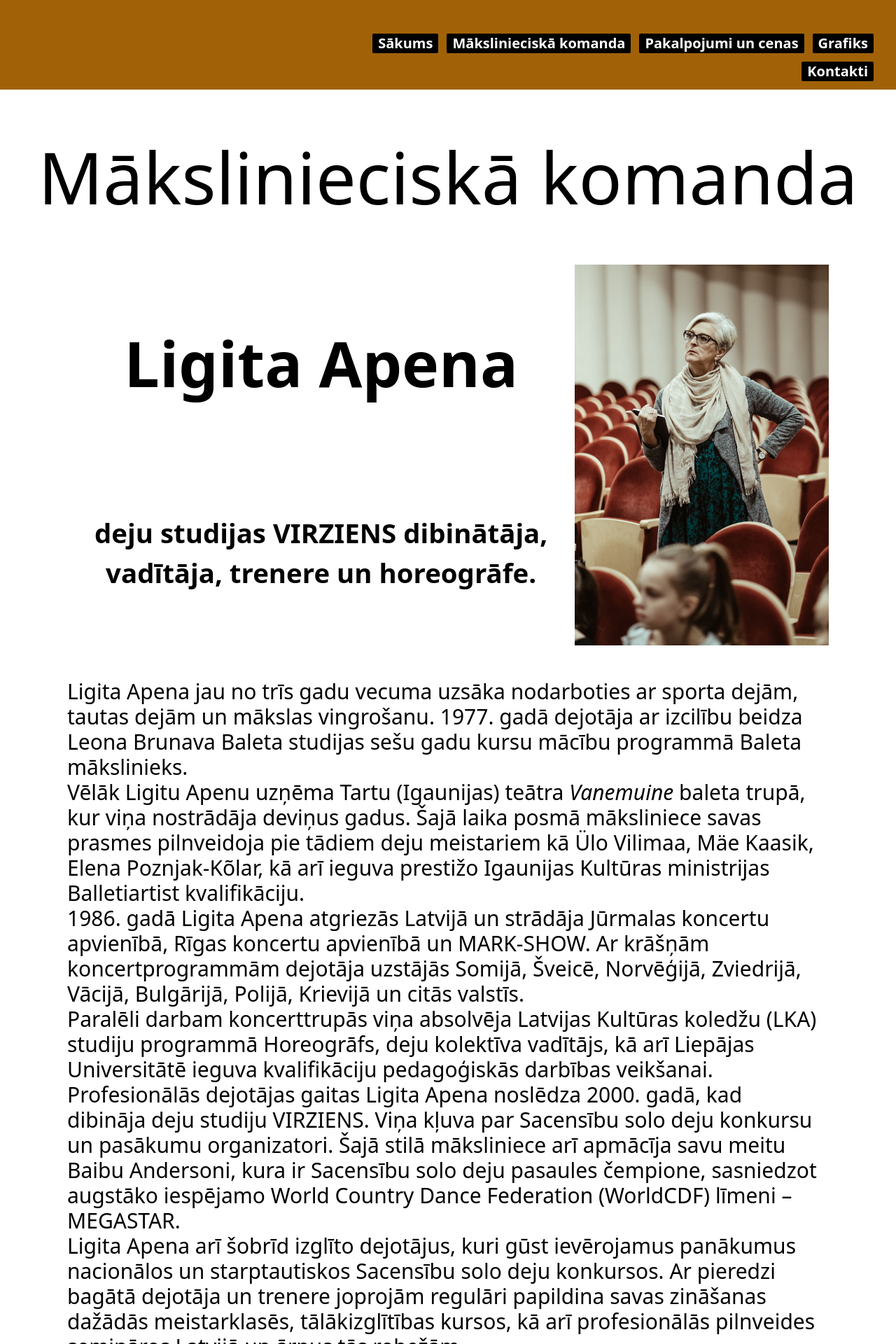
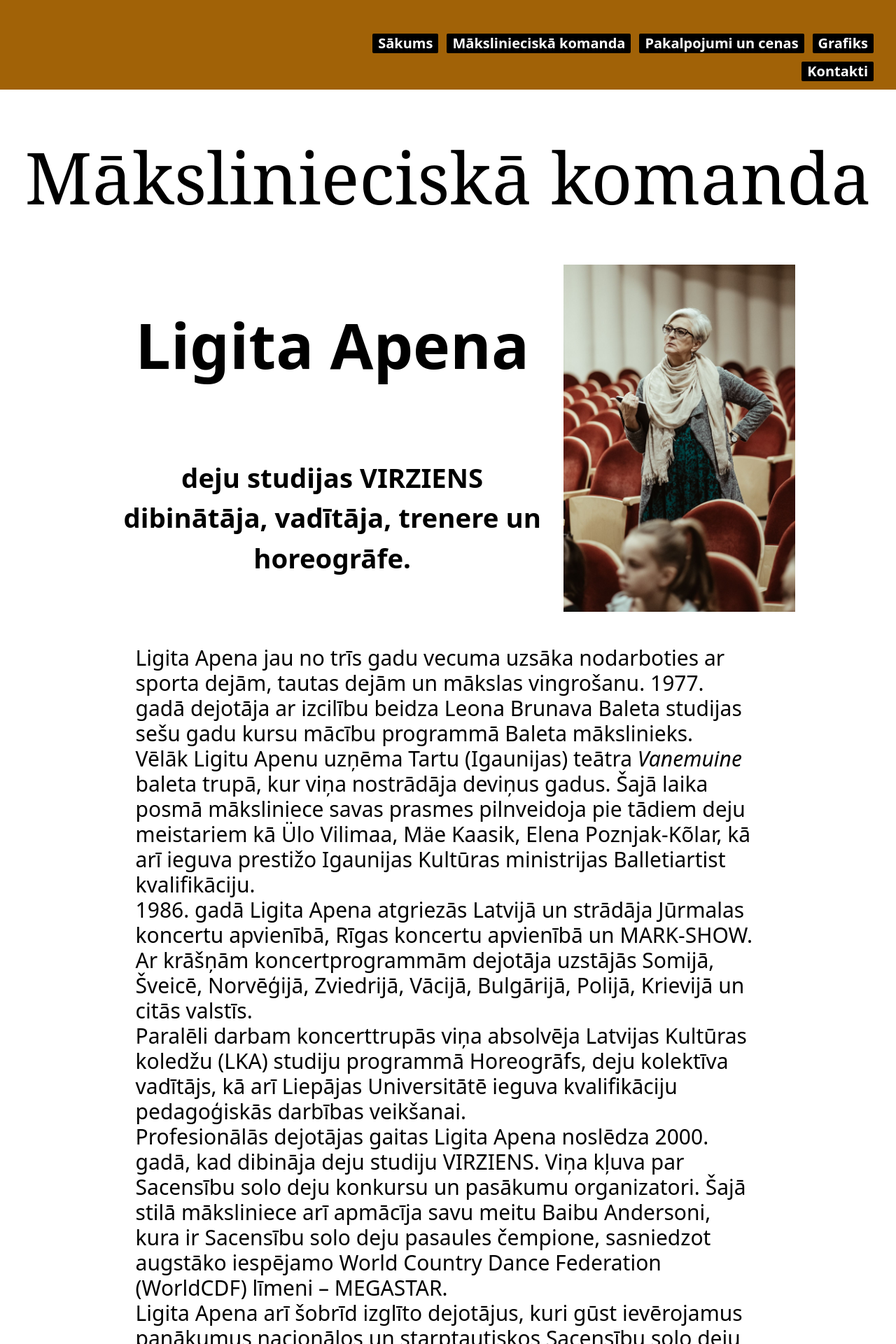
Before and after one commit to ErnestNeimanis/virziens, a Vue app in the folder virziens/: page /team in a window 1280 px wide. Shown: the top 1920 px of the page at 70% size. Built offline with nearby package versions, Linux system fonts and the light colour scheme; a web font is replaced by a local one.

Commit message:
team text margins adjusted

```diff
--- a/virziens/src/components/our-team/TeamMember.vue
+++ b/virziens/src/components/our-team/TeamMember.vue
@@ -50,8 +50,8 @@ const path = "../assets/images/BAIBA.jpg"
 
         </div>
 
-        <div class="w-">
-            <p v-html="member.text" class="whitespace-break-spaces md:text-3xl font-[500] mt-12">
+        <div class="w-full flex justify-center">
+            <p v-html="member.text" class="whitespace-break-spaces md:text-3xl md:w-[90%] font-[500] mt-12">
 
             </p>
 
--- a/virziens/src/views/OurTeamView.vue
+++ b/virziens/src/views/OurTeamView.vue
@@ -108,13 +108,13 @@ Monta Markus kā dejotāja piedalījusies visdažādākajos korporatīva un cito
 
 
             <div class="my-12">
-                <h1 class="text-center text-[8vw]">
+                <h1 class="text-center text-[8vw] font-serif">
                     Mākslinieciskā komanda
                 </h1>
             </div>
 
         </div>
-        <div class="md:px-24 px-4 flex flex-col gap-16">
+        <div class="md:px-36 px-4  flex flex-col gap-16">
             <TeamMember v-for="member in teamMembers" :member="member" />
 
 
```
